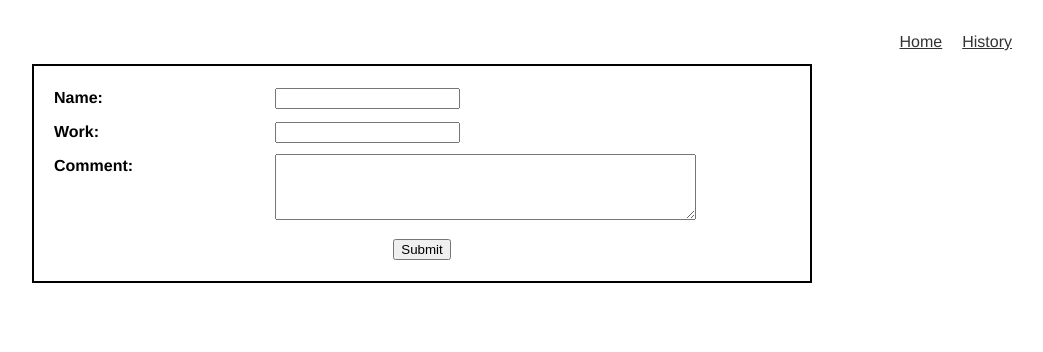
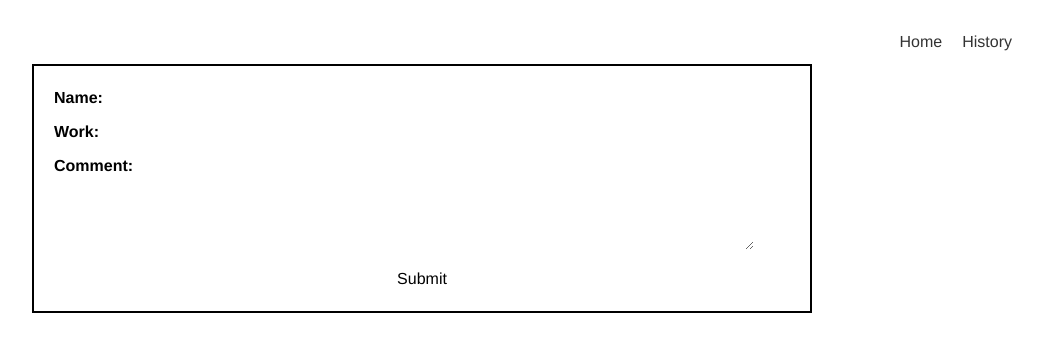
Before and after one commit to seito-developer/react-next-tutorials, a Next.js app in the folder next-tutorial/: page / in a window 1280 px wide. Shown: the top 352 px of the page, without its empty margins (218-1261 px from the left). Built offline with nearby package versions, Linux system fonts and the light colour scheme; no server answers.

Commit message:
Add TailwindCSS configuration and basic setup
Co-Authored-By: 堀口セイト <seito@bug-fix.org>

```diff
--- a/next-tutorial/package.json
+++ b/next-tutorial/package.json
@@ -21,7 +21,10 @@
     "@types/json-schema": "^7.0.15",
     "@types/json5": "^0.0.30",
     "@types/node": "^22.12.0",
+    "autoprefixer": "^10.4.20",
     "eslint": "^9",
-    "eslint-config-next": "15.1.6"
+    "eslint-config-next": "15.1.6",
+    "postcss": "^8.5.3",
+    "tailwindcss": "^3.4.17"
   }
 }
--- /dev/null
+++ b/next-tutorial/postcss.config.js
@@ -0,0 +1,6 @@
+module.exports = {
+  plugins: {
+    tailwindcss: {},
+    autoprefixer: {},
+  },
+}
--- a/next-tutorial/src/components/(Layout)/Layout/Layout.jsx
+++ b/next-tutorial/src/components/(Layout)/Layout/Layout.jsx
@@ -12,7 +12,7 @@ export default function Layout({ children }) {
                 <link rel="icon" href="/favicon.ico" />
             </Head>
             <Nav />
-            <main>{children}</main>
+            <main className="container mx-auto px-4">{children}</main>
         </>
     )
 }
--- a/next-tutorial/src/styles/globals.css
+++ b/next-tutorial/src/styles/globals.css
@@ -1,3 +1,8 @@
+@tailwind base;
+@tailwind components;
+@tailwind utilities;
+
+/* Keep existing global styles */
 body {
   font-family: "Noto Sans JP", Helvetica, arial, sans-serif;
   padding: 20px;
--- /dev/null
+++ b/next-tutorial/tailwind.config.js
@@ -0,0 +1,12 @@
+/** @type {import('tailwindcss').Config} */
+module.exports = {
+  content: [
+    './src/pages/**/*.{js,ts,jsx,tsx,mdx}',
+    './src/components/**/*.{js,ts,jsx,tsx,mdx}',
+    './src/app/**/*.{js,ts,jsx,tsx,mdx}',
+  ],
+  theme: {
+    extend: {},
+  },
+  plugins: [],
+}
```
Also changed, not shown: 1 other file (tests, documents, lock files or other folders).
